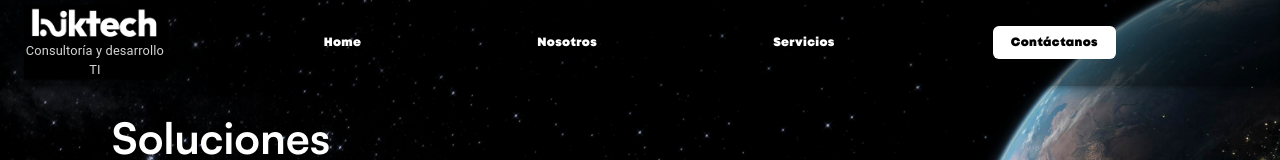
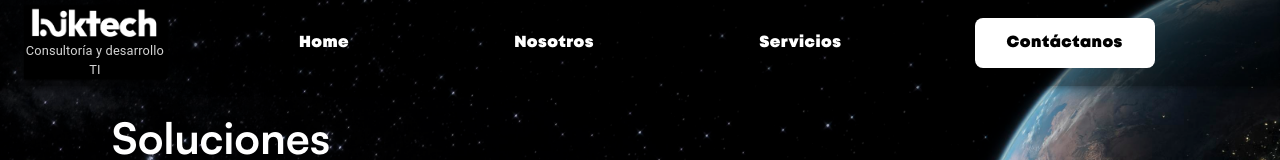
Before and after one commit to laiktech/laiktech-website, a Next.js app: page / in a window 1280 px wide. Shown: the top 160 px of the page. Built offline with nearby package versions, Linux system fonts and the light colour scheme; what @mui/material-nextjs would draw is missing.

Commit message:
fix: button

```diff
--- a/app/shared/components/custom-button.tsx
+++ b/app/shared/components/custom-button.tsx
@@ -21,14 +21,14 @@ const CustomButtonStyled = styled(Button)(({ theme }) => ({
 
   // small
   "&.MuiButton-sizeSmall": {
-    padding: "0.25em 1em",
+    padding: "0.5em 1.5em",
     fontSize: "0.75rem",
   },
 
   // medium
   "&.MuiButton-sizeMedium": {
-  padding: "0.5em 1.5em",
-    fontSize: "0.75rem",
+    padding: "0.7em 2em",
+    fontSize: "1rem",
   },
 
   // large
```
